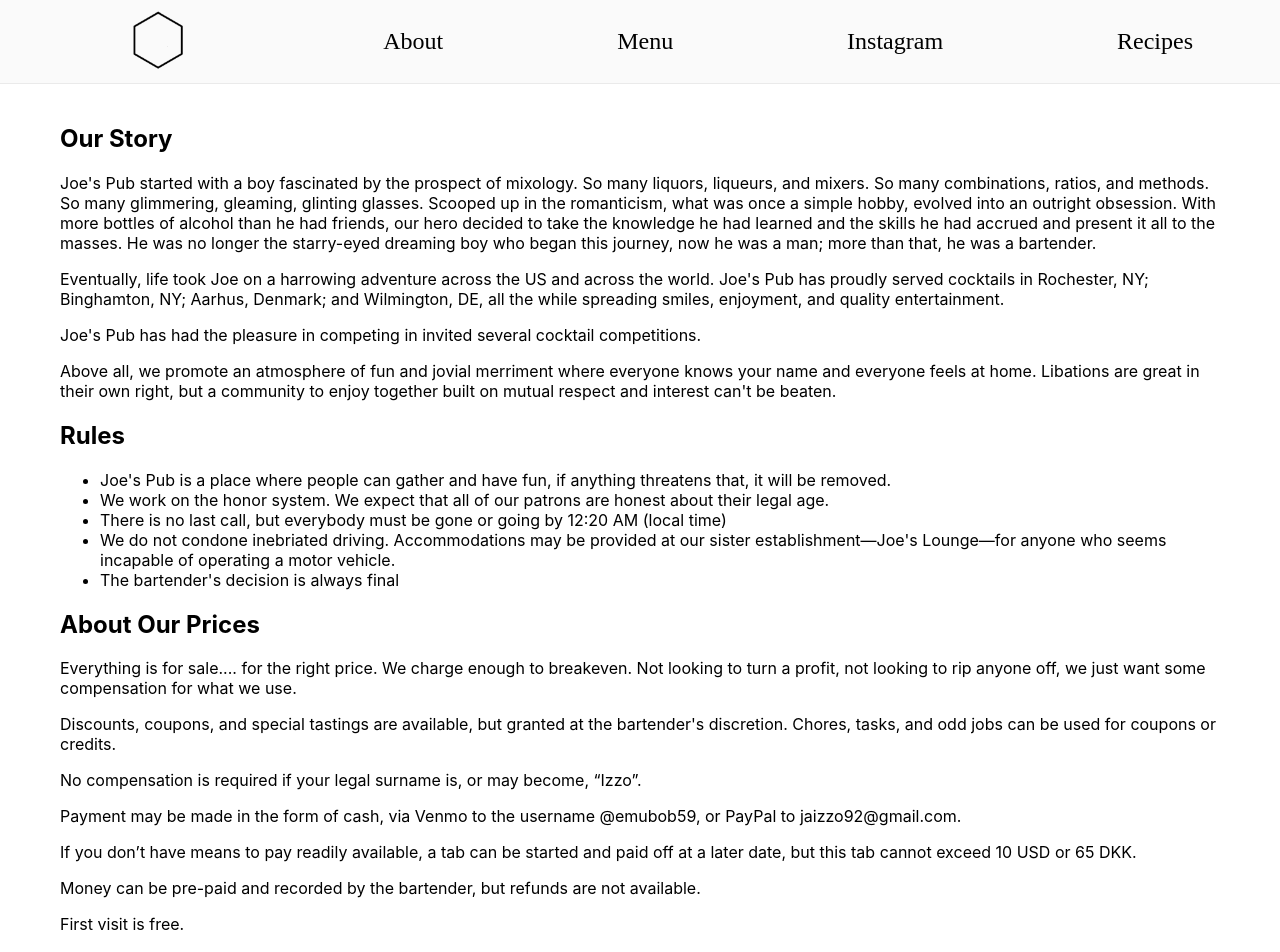
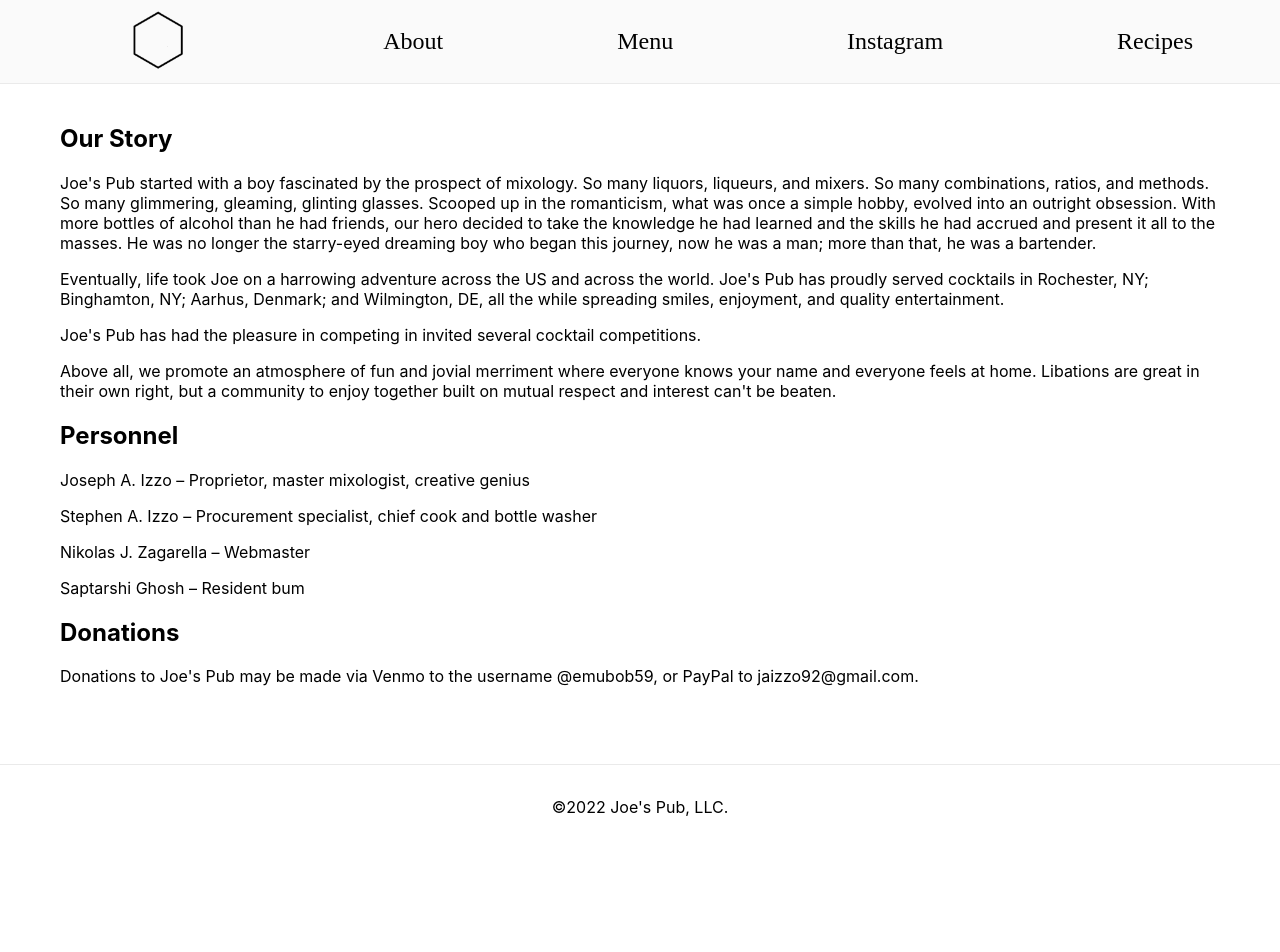
Before and after one commit to NikZprojects/joes-pub-website, a Next.js app in the folder next-app/: page /about in a window 1280 px wide. Shown: the top 952 px of the page. After the commit the page ends 849 px from the top, so only its background shows below. Built offline with nearby package versions, Linux system fonts and the light colour scheme; a web font is replaced by a local one.

Commit message:
About page edits

```diff
--- a/next-app/pages/about.js
+++ b/next-app/pages/about.js
@@ -32,58 +32,6 @@ export default function About() {
           great in their own right, but a community to enjoy together built on
           mutual respect and interest can&apos;t be beaten.
         </p>
-        <h2>Rules</h2>
-        <ul>
-          <li>
-            Joe&apos;s Pub is a place where people can gather and have fun, if
-            anything threatens that, it will be removed.
-          </li>
-          <li>
-            We work on the honor system. We expect that all of our patrons are
-            honest about their legal age.
-          </li>
-          <li>
-            There is no last call, but everybody must be gone or going by 12:20
-            AM (local time)
-          </li>
-          <li>
-            We do not condone inebriated driving. Accommodations may be provided
-            at our sister establishment—Joe&apos;s Lounge—for anyone who seems
-            incapable of operating a motor vehicle.
-          </li>
-          <li> The bartender&apos;s decision is always final</li>
-        </ul>
-        <h2> About Our Prices</h2>
-        <p>
-          Everything is for sale.... for the right price. We charge enough to
-          breakeven. Not looking to turn a profit, not looking to rip anyone
-          off, we just want some compensation for what we use.
-        </p>
-        <p>
-          Discounts, coupons, and special tastings are available, but granted at
-          the bartender&apos;s discretion. Chores, tasks, and odd jobs can be
-          used for coupons or credits.
-        </p>
-        <p>
-          No compensation is required if your legal surname is, or may become,
-          “Izzo”.
-        </p>
-        <p>
-          {" "}
-          Payment may be made in the form of cash, via Venmo to the username
-          @emubob59, or PayPal to jaizzo92@gmail.com.
-        </p>
-        <p>
-          {" "}
-          If you don’t have means to pay readily available, a tab can be started
-          and paid off at a later date, but this tab cannot exceed 10 USD or 65
-          DKK.
-        </p>
-        <p>
-          Money can be pre-paid and recorded by the bartender, but refunds are
-          not available.
-        </p>
-        <p>First visit is free.</p>
         <h2> Personnel</h2>
         <p>Joseph A. Izzo – Proprietor, master mixologist, creative genius</p>
         <p>
@@ -91,6 +39,12 @@ export default function About() {
         </p>
         <p>Nikolas J. Zagarella – Webmaster</p>
         <p>Saptarshi Ghosh – Resident bum</p>
+        <h2>Donations</h2>
+        <p>
+          {" "}
+          Donations to Joe's Pub may be made via Venmo to the username
+          @emubob59, or PayPal to jaizzo92@gmail.com.
+        </p>
       </div>
     </div>
   );
```
